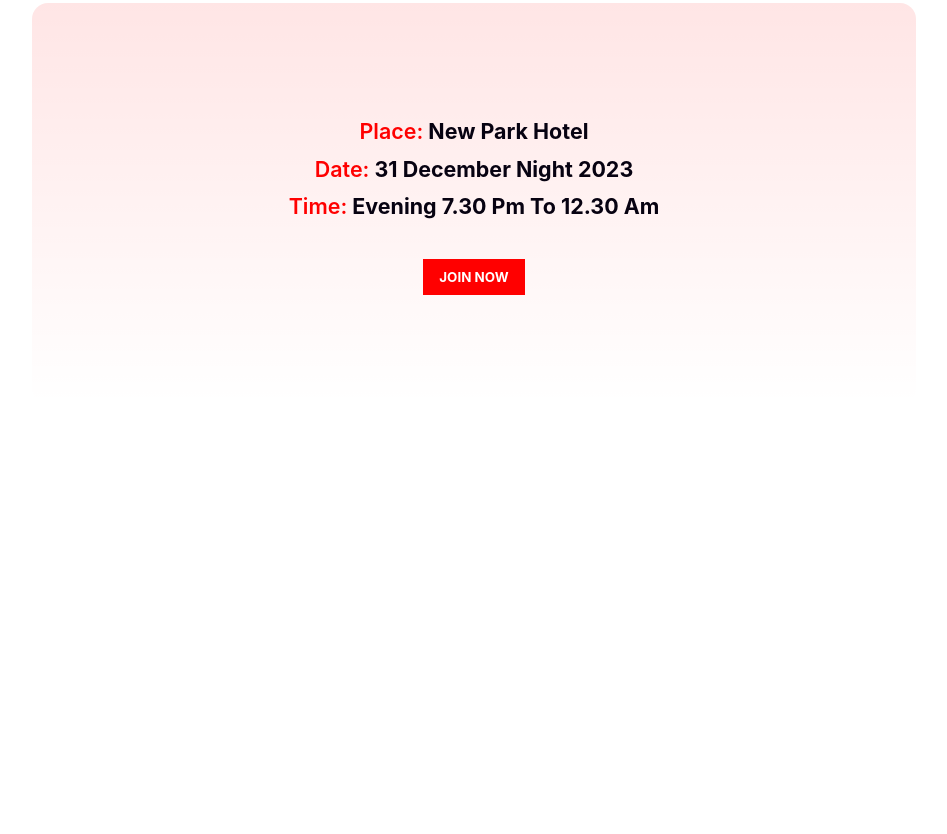
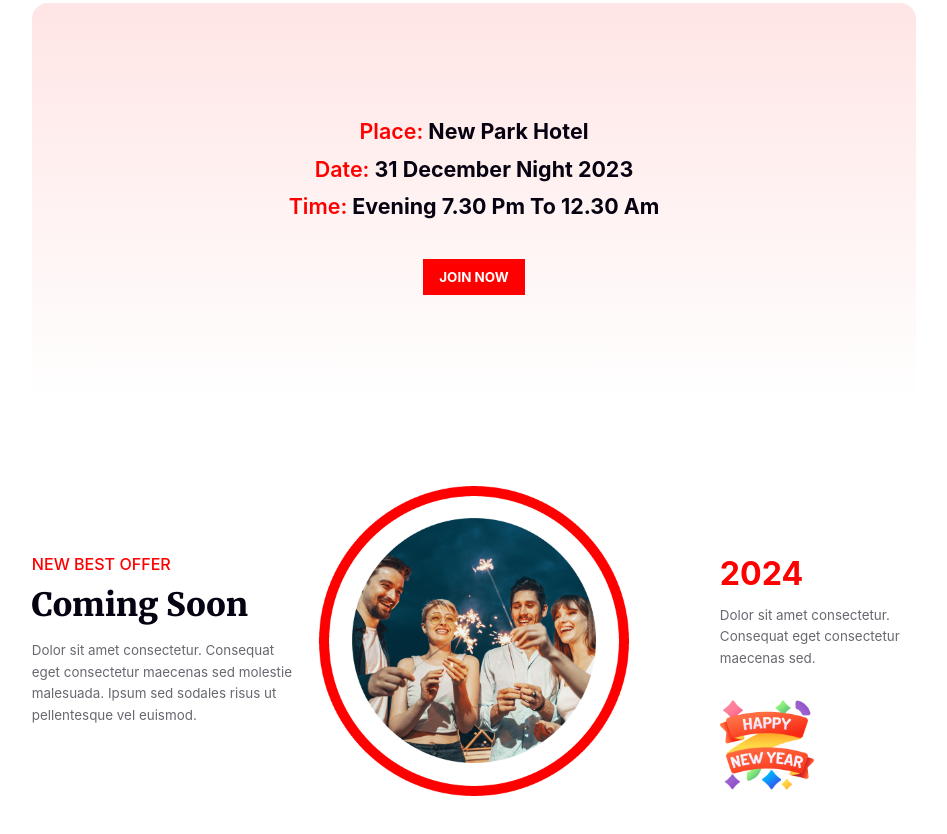
Before and after one commit to fnhnaf/Happy-New-year-Project-2, a plain HTML site: page index.html in a window 1280 px wide. Shown: the part 1602-2436 px from the top of the page, without its empty margins (166-1113 px from the left). Before the commit the page ends 2088 px from the top, so only its background shows below. Drawn offline with Linux system fonts and the light colour scheme.

Commit message:
update section

```diff
--- a/index.html
+++ b/index.html
@@ -67,6 +67,30 @@
         </div>
       </section>
       <!---End of Join Meeting  Section-->
+      <!---Happy New Year Offer  Section-->
+      <section class="happy-new-year-offer-container">
+        <div class="offer-description">
+          <p class="new-year-sub-title">NEW BEST OFFER</p>
+          <h4 class="new-year-title">Coming Soon</h4>
+          <p class="new-year-description">
+            Dolor sit amet consectetur. Consequat eget consectetur maecenas sed
+            molestie malesuada. Ipsum sed sodales risus ut pellentesque vel
+            euismod.
+          </p>
+        </div>
+        <div class="description-images">
+          <img class="customer-img" src="./images/Ellipse 1.png" alt="" />
+          <img class="radious-img" src="./images/Ellipse 2.png" alt="" />
+        </div>
+        <div class="happy-new-year-description">
+          <h4 class="year-title">2024</h4>
+          <p class="year-description">
+            Dolor sit amet consectetur. Consequat eget consectetur maecenas sed.
+          </p>
+          <img src="./images/Group 96.png" alt="" />
+        </div>
+      </section>
+      <!---End of Happy New Year Offer  Section-->
     </main>
     <footer></footer>
   </body>
--- a/stylescolor/style.css
+++ b/stylescolor/style.css
@@ -2,7 +2,7 @@
   margin: 0;
   padding: 0;
   box-sizing: border-box;
-  font-family: "Merriweather", serif;
+  font-family: "Merriweather, inter", serif;
 }
 /*
 Hero Section Styles
@@ -197,3 +197,86 @@ Catagories off Section Styles
   line-height: 16.08px;
   cursor: pointer;
 }
+/*
+happy-new-year-offer-Styles
+*/
+.happy-new-year-offer-container {
+  max-width: 884.4px;
+  height: 310.21px;
+  margin: 80.4px auto;
+  display: flex;
+  flex-direction: row;
+  justify-content: space-between;
+  align-items: center;
+  gap: 46.9px;
+}
+.offer-description {
+  width: 30%;
+}
+.offer-description .new-year-sub-title {
+  color: rgb(255, 0, 0);
+  font-family: Inter;
+  font-size: 16.08px;
+  font-weight: 500;
+  line-height: 19.43px;
+  text-transform: capitalize;
+}
+.offer-description .new-year-title {
+  color: rgb(7, 2, 17);
+  font-family: Merriweather;
+  font-size: 32.16px;
+  font-weight: 900;
+  line-height: 40.2px;
+  text-align: left;
+  text-transform: capitalize;
+  margin: 10.72px 0 14.74px 0;
+}
+.offer-description .new-year-description {
+  color: rgba(7, 2, 17, 0.6);
+  font-family: Inter;
+  font-size: 13.4px;
+  font-weight: 400;
+  line-height: 21.44px;
+  text-align: left;
+}
+.happy-new-year-description {
+  width: 30%;
+}
+.happy-new-year-offer-container .description-images {
+  display: flex;
+  justify-content: center;
+  align-items: center;
+  position: relative;
+}
+.happy-new-year-offer-container .description-images .customer-img {
+  width: 244.4428px;
+}
+.happy-new-year-offer-container .description-images .radious-img {
+  position: absolute;
+  width: 310.21px;
+}
+.happy-new-year-description {
+  padding-left: 69px;
+  width: 30%;
+}
+.happy-new-year-description .year-title {
+  color: rgb(255, 0, 0);
+  font-family: Inter;
+  font-size: 32.16px;
+  font-weight: 700;
+  line-height: 38.86px;
+  text-align: left;
+  margin-top: 70px;
+}
+.happy-new-year-description .year-description {
+  color: rgba(7, 2, 17, 0.6);
+  font-family: Inter;
+  font-size: 13.4px;
+  font-weight: 400;
+  line-height: 21.44px;
+  margin: 10.72px 0 28.81px 0;
+  text-align: left;
+}
+.happy-new-year-description img {
+  width: 93.8px;
+}
```
Also changed, not shown: images/Ellipse 2.png (added).
